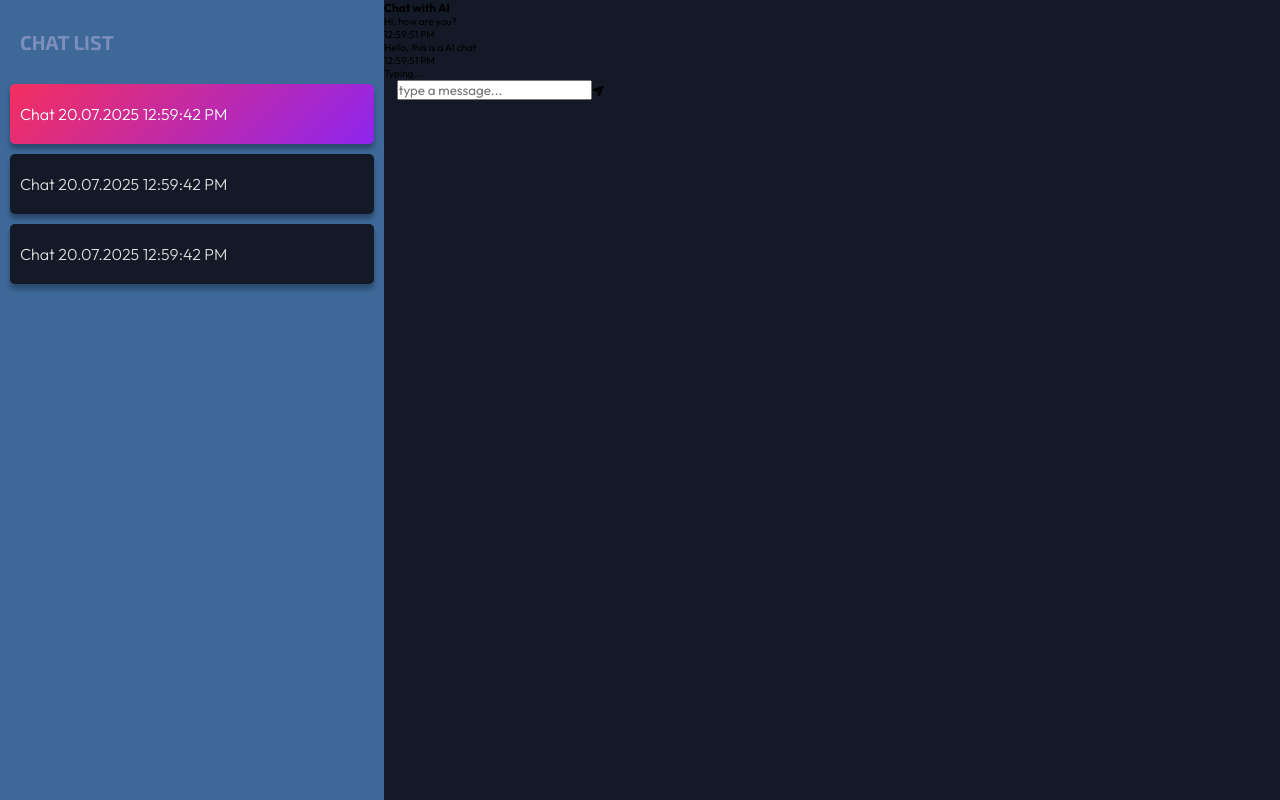
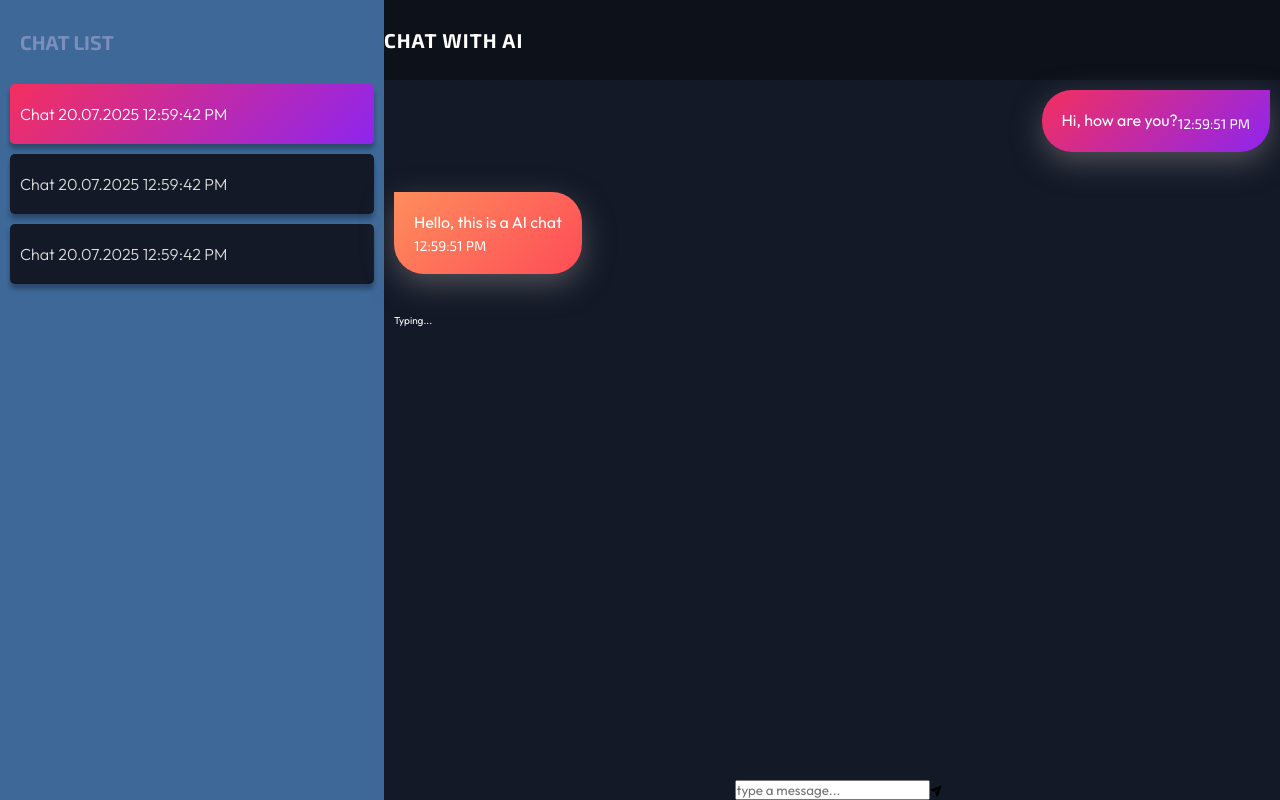
Before and after one commit to stevesajustephen/ai-chat-bot, a React (Vite) app: page / in a window 1280 px wide. Built offline with nearby package versions, Linux system fonts and the light colour scheme; some icons are missing.

Commit message:
added styles

```diff
--- a/src/App.tsx
+++ b/src/App.tsx
@@ -1,6 +1,5 @@
 import "./App.css";
 import ChatBotApp from "./components/ChatBotApp";
-import ChatBotStart from "./components/ChatBotStart";
 
 function App() {
   return (
--- a/src/components/ChatBotApp.css
+++ b/src/components/ChatBotApp.css
@@ -67,3 +67,80 @@
     color: #fff
 
 }
+
+.chat-list-item i {
+    font-size: 2.5rem;
+    color:  #f42f5f
+}
+
+.chat-window {
+    width: 70%;
+    height: 100%;
+    display: flex;
+    flex-direction: column;
+    justify-content: space-between;
+    align-items: center;
+}
+
+.chat-title {
+    width: 100%;
+    min-height: 8rem;
+    background-color: #0d111a;
+    display: flex;
+    align-items: center;
+    justify-content: space-between;
+    padding-right: 2rem;
+}
+
+.chat-title h3 {
+    font-family: "Exo 2", sans-serif;
+    font-size: 2rem;
+    text-transform: uppercase;
+    color: #fff;
+    letter-spacing: .1rem;
+}
+
+.arrow {
+    font-size: 4rem;
+    color: #7b8ebc;
+}
+
+.chat {
+    width: 100%;
+    padding: 1rem;
+    flex-grow: 1;
+    display: flex;
+    flex-direction: column;
+    row-gap: 4rem;
+    color: #fff;
+}
+
+.prompt, .response {
+    max-width: 80%;
+    padding: 2rem;
+    font-size: 1.6rem;
+    color: #fff;
+    box-shadow: 0 1rem 3rem rgba(139, 133, 133, 0.5);
+}
+
+.prompt {
+    background: linear-gradient(135deg, #f42f5f, #8e25ef);
+    display: flex;
+    align-self: flex-end;
+    border-radius: 3rem 0 3rem 3rem;
+    text-align: right;
+}
+
+.response {
+    background: linear-gradient(135deg, #fe8d5c, #fe4d57);
+    border-radius:0 3rem 3rem 3rem;
+    align-self: flex-start;
+    text-align: left     ;
+}
+
+.prompt span, .response span {
+    font-family: "Exo 2", sans-serif;
+    font-size: 1.4rem;
+    display: block;
+    margin-top: .5rem;
+}
--- a/src/components/ChatBotApp.tsx
+++ b/src/components/ChatBotApp.tsx
@@ -28,14 +28,18 @@ const ChatBotApp = () => {
       <div className="chat-window">
         <div className="chat-title">
           <h3>Chat with AI</h3>
-          <i className="bx-bx-arrow-back arrow"></i>
+          <i className="bx bx-arrow-back arrow"></i>
         </div>
 
         <div className="chat">
-          <div className="prompt">Hi, how are you?</div>
-          <span>12:59:51 PM</span>
-          <div className="response">Hello, this is a AI chat </div>
-          <span>12:59:51 PM</span>
+          <div className="prompt">
+            Hi, how are you? <span>12:59:51 PM</span>
+          </div>
+
+          <div className="response">
+            Hello, this is a AI chat <span>12:59:51 PM</span>
+          </div>
+
           <div className="typing">Typing...</div>
         </div>
 
```
